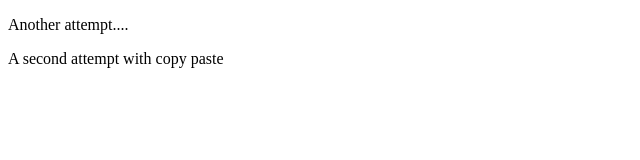
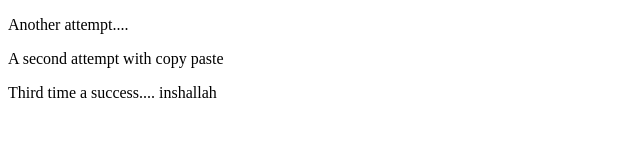
Before and after one commit to AbuZulqar/NewGitRepo, a plain HTML site: page index.html in a window 1280 px wide. Shown: the whole page, without its empty margins (0-640 px from the left). Drawn offline with Linux system fonts and the light colour scheme.

Commit message:
commit 5

```diff
--- a/index.html
+++ b/index.html
@@ -6,5 +6,6 @@
     <body>
         <p>Another attempt....</p>
         <p>A second attempt with copy paste</p>
+        <p>Third time a success.... inshallah</p>
     </body>
 </html>
```
Also changed, not shown: notes.txt.
